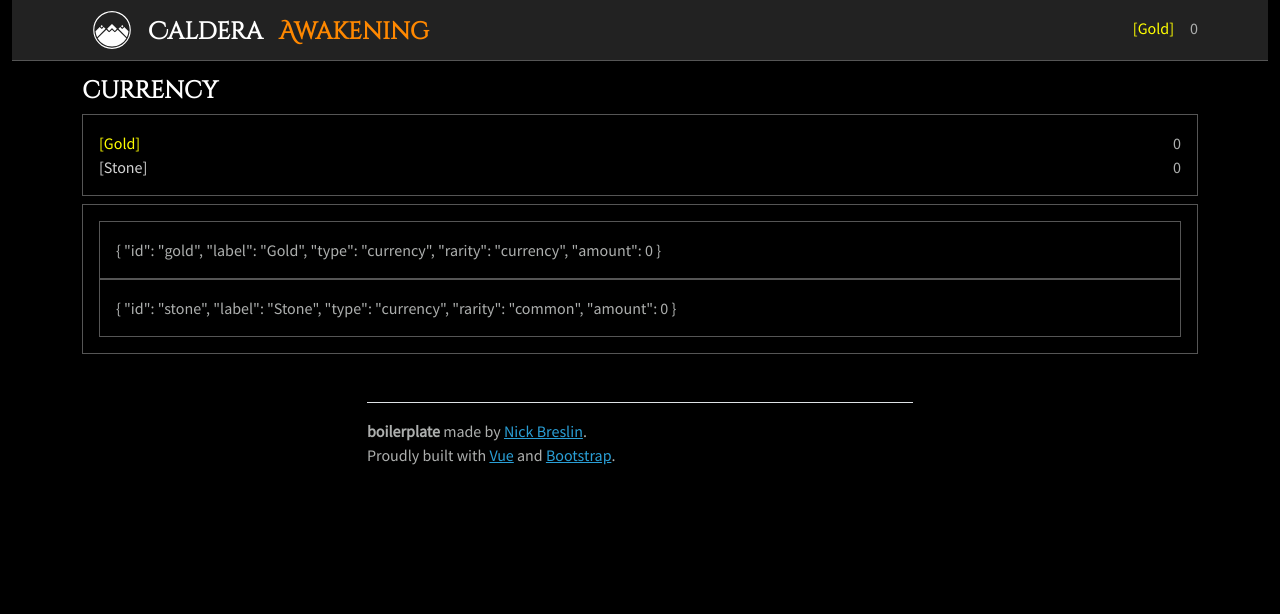
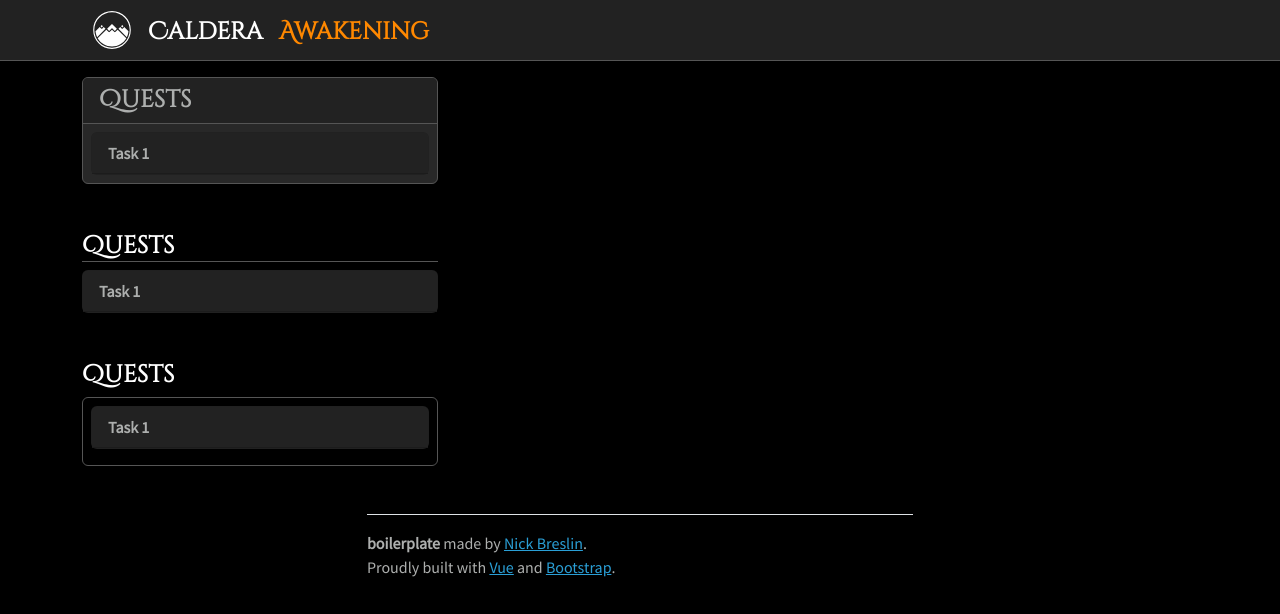
Before and after one commit to nickbreslin/caldera-awakening, a Vue app: page / in a window 1280 px wide. Shown: the top 614 px of the page. Built offline with nearby package versions, Linux system fonts and the light colour scheme.

Commit message:
Updating tasklist

```diff
--- a/public/index.html
+++ b/public/index.html
@@ -19,7 +19,5 @@
     <!-- built files will be auto injected -->
 
     <!-- JavaScript Bundle with Popper -->
-    <script src="https://cdn.jsdelivr.net/npm/bootstrap@5.0.0-beta2/dist/js/bootstrap.bundle.min.js"
-    integrity="sha384-b5kHyXgcpbZJO/tY9Ul7kGkf1S0CWuKcCD38l8YkeH8z8QjE0GmW1gYU5S9FOnJ0" crossorigin="anonymous"></script>
   </body>
 </html>
--- a/src/App.vue
+++ b/src/App.vue
@@ -1,5 +1,5 @@
 <template>
-  <div class="container-fluid">
+  <div class="container-fluid m-0 p-0">
     <TheHeader />
     <div class="container mt-3">
       <router-view />
--- /dev/null
+++ b/src/components/TaskList.vue
@@ -0,0 +1,122 @@
+<template>
+  <div id="tasklist">
+    <div class="card border border-secondary mb-5">
+      <div class="card-header border-bottom border-secondary bg-light h5">
+        Quests
+      </div>
+      <div class="card-body m-0 py-0 px-2 pt-2 rounded-bottom">
+        <div class="card mb-2">
+          <div
+            class="card-header bg-light"
+            data-bs-toggle="collapse"
+            data-bs-target="#task1"
+            role="button"
+          >
+            <div class="fw-bold">Task 1</div>
+          </div>
+
+          <div id="task1" class="collapse show">
+            <div class="card-body">....</div>
+          </div>
+        </div>
+      </div>
+    </div>
+    <!-- -->
+    <div class="h5 border-bottom border-secondary">Quests</div>
+    <div class="card mb-2">
+      <div
+        class="card-header bg-light"
+        data-bs-toggle="collapse"
+        data-bs-target="#task2"
+        role="button"
+      >
+        <div class="fw-bold">Task 1</div>
+      </div>
+
+      <div id="task2" class="collapse show">
+        <div class="card-body">....</div>
+      </div>
+    </div>
+    <!-- -->
+    <div class="h5 mt-5">Quests</div>
+    <div class="border border-secondary p-2 rounded">
+      <div class="card mb-2">
+        <div
+          class="card-header bg-light"
+          data-bs-toggle="collapse"
+          data-bs-target="#task3"
+          role="button"
+        >
+          <div class="fw-bold">Task 1</div>
+        </div>
+
+        <div id="task3" class="collapse show">
+          <div class="card-body">....</div>
+        </div>
+      </div>
+    </div>
+  </div>
+</template>
+
+<script>
+import { Collapse } from "bootstrap";
+
+export default {
+  name: "QuestAccordion",
+  components: {},
+  data: () => {
+    return {
+      color: "danger"
+    };
+  },
+  props: {
+    id: {
+      type: String,
+      default: "actionsList1"
+    },
+    label: {
+      type: String,
+      default: "actionsList2"
+    },
+    parentItem: {
+      type: String,
+      default: "actionsList3"
+    }
+  },
+  computed: {
+    actions() {
+      return [
+        {
+          label: "Explore the [Newbie] Forest"
+        }
+      ];
+    },
+    actionListItem() {
+      return `${this.id}-list`;
+    }
+  },
+  methods: {},
+  mounted() {
+    const myCollapsible = document.getElementById("tasklist");
+    myCollapsible.addEventListener("hide.bs.collapse", () => {
+      console.log("Hide");
+    });
+    myCollapsible.addEventListener("show.bs.collapse", () => {
+      console.log("Show");
+    });
+
+    const collapseElementList = document.querySelectorAll(".collapse");
+    [...collapseElementList].map((collapseEl) => new Collapse(collapseEl));
+  }
+};
+</script>
+
+<style scoped>
+.accordion-button {
+  font-weight: bold;
+}
+.accordion-button:not(.collapsed) {
+  background-color: #111;
+  color: #2a9fd6;
+}
+</style>
--- a/src/components/layout/TheHeader.vue
+++ b/src/components/layout/TheHeader.vue
@@ -14,7 +14,7 @@
           <span class="mb-0 ms-3 h5 text-warning">Awakening</span>
         </div>
         <div class="gold-wrapper mt-3 text-end">
-          <ItemCard v-bind="getItem('gold')" :twoColumn="false" />
+          <!-- <ItemCard v-bind="getItem('gold')" :twoColumn="false" />-->
         </div>
       </div>
     </div>
@@ -22,14 +22,14 @@
 </template>
 
 <script>
-import ItemCard from "@/components/ItemCard";
+//import ItemCard from "@/components/ItemCard";
 
 import { mapGetters } from "vuex";
 
 export default {
   name: "TheHeader",
   components: {
-    ItemCard
+    //  ItemCard
   },
   computed: {
     ...mapGetters("inventoryModule", ["getItem"])
--- a/src/views/MainView.vue
+++ b/src/views/MainView.vue
@@ -1,23 +1,31 @@
 <template>
   <div>
-    <!-- <div class="">...</div>-->
-    <!-- Equipment -->
-    <ItemGroup type="currency" />
+    <div class="row">
+      <div class="col-12 col-sm-6 col-md-4">
+        <TaskList />
+      </div>
+      <div class="col">
+        <!--   <ItemGroup v-if="0" type="currency" />
 
-    <LocationsList />
+        <LocationsList v-if="0" />-->
+      </div>
+    </div>
   </div>
 </template>
 
 <script>
 // @ is an alias to /src
-import ItemGroup from "@/components/ItemGroup";
-import LocationsList from "@/components/LocationsList";
+import TaskList from "@/components/TaskList";
+
+//import ItemGroup from "@/components/ItemGroup";
+//import LocationsList from "@/components/LocationsList";
 
 export default {
   name: "Main",
   components: {
-    ItemGroup,
-    LocationsList
+    TaskList
+    //  ItemGroup,
+    //  LocationsList
   }
 };
 </script>
```
Also changed, not shown: package.json (+4 -4 lines), 1 other file (tests, documents, lock files or other folders).
